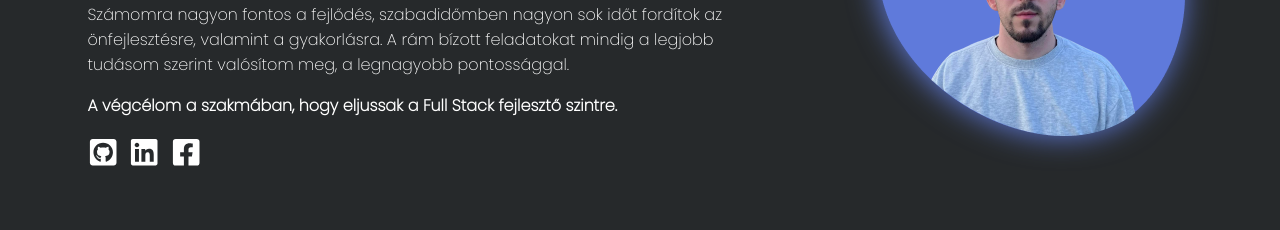
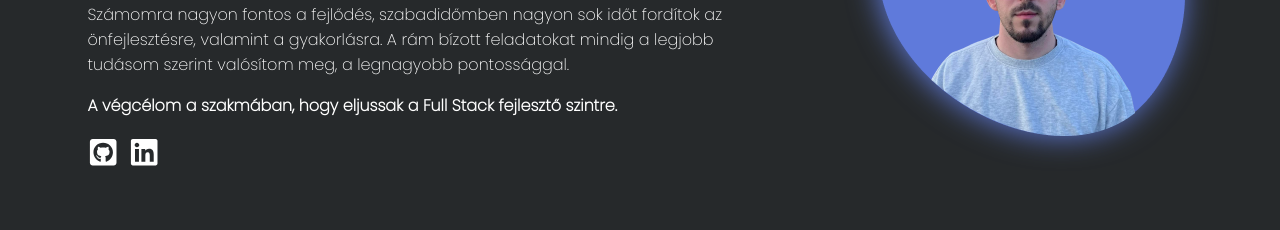
Before and after one commit to Tbence2002/torokbence-portfolio, a React (Create React App) app: page / in a window 1280 px wide. Shown: the part 1180-1410 px from the top of the page. Built offline with nearby package versions, Linux system fonts and the light colour scheme.

Commit message:
edit: Rólam section

```diff
--- a/src/components/Rolam.jsx
+++ b/src/components/Rolam.jsx
@@ -4,7 +4,7 @@ import "./rolam.css"
 import { VerticalTimeline, VerticalTimelineElement } from 'react-vertical-timeline-component';
 import 'react-vertical-timeline-component/style.min.css';
 import { IoSchool } from "react-icons/io5";
-import { FaGithubSquare, FaLinkedin, FaCode, FaFacebookSquare } from "react-icons/fa";
+import { FaGithubSquare, FaLinkedin, FaCode } from "react-icons/fa";
 import ScrollAnimation from './ScrollAnimation'
 import { useInView } from 'react-intersection-observer';
 import { gsap } from 'gsap';
@@ -139,7 +139,6 @@ function Rolam() {
           <div className="social">
             <a href="https://github.com/Tbence2002" target="_blank" rel="noreferrer"><FaGithubSquare className='github' /></a>
             <a href="https://www.linkedin.com/in/t%C3%B6r%C3%B6k-bence-50653227b/" target='_blank' rel="noreferrer"><FaLinkedin className='linkedin' /></a>
-            <a href="https://www.facebook.com/profile.php?id=100010262581469" target='_blank' rel="noreferrer"><FaFacebookSquare className='facebook' /></a>
           </div>
         </div>
         <div className="rolam-image">
```
